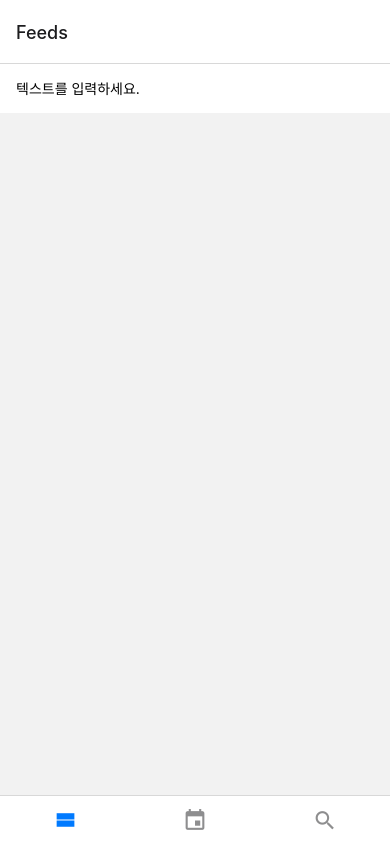
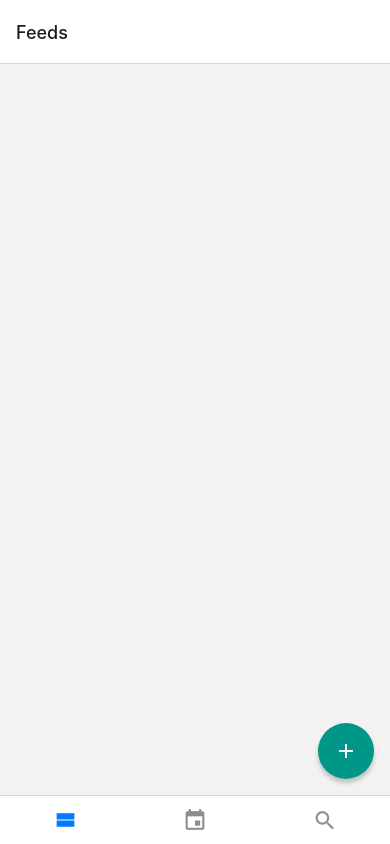
Before and after one commit to Beanxx/Training_React-Native, a React Native app: screen /Feeds in a window 390 px wide. Built offline with nearby package versions, Linux system fonts and the light colour scheme.

Commit message:
feat: preparing WriteScreen UI

```diff
--- /dev/null
+++ b/components/FloatingWriteButton.js
@@ -0,0 +1,61 @@
+import {useNavigation} from '@react-navigation/native';
+import React from 'react';
+import {Platform, Pressable, StyleSheet, View} from 'react-native';
+import Icon from 'react-native-vector-icons/MaterialIcons';
+
+function FloatingWriteButton() {
+  const navigation = useNavigation();
+  const onPress = () => {
+    navigation.navigate('Write');
+  };
+
+  return (
+    <View style={styles.wrapper}>
+      <Pressable
+        style={({pressed}) => [
+          styles.button,
+          Platform.OS === 'ios' && {
+            opacity: pressed ? 0.6 : 1,
+          },
+        ]}
+        android_ripple={{color: 'white'}}
+        onPress={onPress}>
+        <Icon name="add" size={24} style={styles.icon} />
+      </Pressable>
+    </View>
+  );
+}
+
+const styles = StyleSheet.create({
+  wrapper: {
+    position: 'absolute',
+    bottom: 16,
+    right: 16,
+    width: 56,
+    height: 56,
+    borderRadius: 28,
+    // iOS 전용 그림자 설정
+    shadowColor: '#4d4d4d',
+    shadowOffset: {width: 0, height: 4},
+    shadowOpacity: 0.3,
+    shadowRadius: 4,
+    // Android 전용 그림자 설정
+    elevation: 5,
+    // 안드로이드에서 물결 효과가 영역 밖으로 나가지 않도록 설정
+    // iOS에서는 overflow가 hidden일 경우 그림자가 보여지지 않음
+    overflow: Platform.select({android: 'hidden'}),
+  },
+  button: {
+    width: 56,
+    height: 56,
+    borderRadius: 28,
+    backgroundColor: '#009688',
+    justifyContent: 'center',
+    alignItems: 'center',
+  },
+  icon: {
+    color: 'white',
+  },
+});
+
+export default FloatingWriteButton;
--- /dev/null
+++ b/components/TransparentCircleButton.js
@@ -0,0 +1,44 @@
+import React from 'react';
+import {Platform, Pressable, StyleSheet, View} from 'react-native';
+import Icon from 'react-native-vector-icons/MaterialIcons';
+
+function TransparentCircleButton({name, color, hasMarginRight, onPress}) {
+  return (
+    <View
+      style={[styles.iconButtonWrapper, hasMarginRight && styles.rightMargin]}>
+      <Pressable
+        style={({pressed}) => [
+          styles.iconButton,
+          Platform.OS === 'ios' &&
+            pressed && {
+              backgroundColor: '#efefef',
+            },
+        ]}
+        onPress={onPress}
+        android_ripple={{color: '#ededed'}}>
+        <Icon name={name} size={24} color={color} />
+      </Pressable>
+    </View>
+  );
+}
+
+const styles = StyleSheet.create({
+  iconButtonWrapper: {
+    width: 32,
+    height: 32,
+    borderRadius: 16,
+    overflow: 'hidden',
+  },
+  iconButton: {
+    alignItems: 'center',
+    justifyContent: 'center',
+    width: 32,
+    height: 32,
+    borderRadius: 16,
+  },
+  rightMargin: {
+    marginRight: 8,
+  },
+});
+
+export default TransparentCircleButton;
--- /dev/null
+++ b/components/WriteEditor.js
@@ -0,0 +1,44 @@
+import React from 'react';
+import {View, StyleSheet, TextInput} from 'react-native';
+import WriteHeader from './WriteHeader';
+
+function WriteEditor({title, body, onChangeTitle, onChangeBody}) {
+  return (
+    <View style={styles.block}>
+      <TextInput
+        placeholder="제목을 입력하세요"
+        style={styles.titleInput}
+        returnKeyType="next"
+        onChangeText={onChangeTitle}
+        value={title}
+      />
+      <TextInput
+        placeholder="당신의 오늘을 기록해보세요"
+        style={styles.bodyInput}
+        multiline
+        textAlignVertical="top"
+        onChangeText={onChangeBody}
+        value={body}
+      />
+    </View>
+  );
+}
+
+const styles = StyleSheet.create({
+  block: {flex: 1, padding: 16},
+  titleInput: {
+    paddingVertical: 0,
+    fontSize: 18,
+    marginBottom: 16,
+    color: '#263238',
+    fontWeight: 'bold',
+  },
+  bodyInput: {
+    flex: 1,
+    fontSize: 16,
+    paddingVertical: 0,
+    color: '#263238',
+  },
+});
+
+export default WriteEditor;
--- /dev/null
+++ b/components/WriteHeader.js
@@ -0,0 +1,47 @@
+import {useNavigation} from '@react-navigation/native';
+import React from 'react';
+import {Pressable, StyleSheet, View} from 'react-native';
+import TransparentCircleButton from './TransparentCircleButton';
+
+function WriteHeader() {
+  const navigation = useNavigation();
+  const onGoBack = () => {
+    navigation.pop();
+  };
+
+  return (
+    <View style={styles.block}>
+      <View style={styles.iconButtonWrapper}>
+        <TransparentCircleButton
+          onPress={onGoBack}
+          name="arrow-back"
+          color="#424242"
+        />
+      </View>
+      <View style={styles.buttons}>
+        <TransparentCircleButton
+          name="delete-forever"
+          color="#ef5350"
+          hasMarginRight
+        />
+        <TransparentCircleButton name="check" color="#009688" />
+      </View>
+    </View>
+  );
+}
+
+const styles = StyleSheet.create({
+  block: {
+    height: 48,
+    paddingHorizontal: 8,
+    flexDirection: 'row',
+    alignItems: 'center',
+    justifyContent: 'space-between',
+  },
+  buttons: {
+    flexDirection: 'row',
+    alignItems: 'center',
+  },
+});
+
+export default WriteHeader;
--- a/screens/FeedsScreen.js
+++ b/screens/FeedsScreen.js
@@ -1,28 +1,17 @@
 import React, {useContext} from 'react';
 import {StyleSheet, View, TextInput} from 'react-native';
-import LogContext from '../contexts/LogContext';
+import FloatingWriteButton from '../components/FloatingWriteButton';
 
 function FeedsScreen() {
-  const {text, setText} = useContext(LogContext);
-
   return (
     <View style={styles.block}>
-      <TextInput
-        value={text}
-        onChangeText={setText}
-        placeholder="텍스트를 입력하세요."
-        style={styles.input}
-      />
+      <FloatingWriteButton />
     </View>
   );
 }
 
 const styles = StyleSheet.create({
-  block: {},
-  input: {
-    padding: 16,
-    backgroundColor: 'white',
-  },
+  block: {flex: 1},
 });
 
 export default FeedsScreen;
--- a/screens/RootStack.js
+++ b/screens/RootStack.js
@@ -13,7 +13,11 @@
         component={MainTab}
         options={{headerShown: false}}
       />
-      <Stack.Screen name="Write" component={WriteScreen} />
+      <Stack.Screen
+        name="Write"
+        component={WriteScreen}
+        options={{headerShown: false}}
+      />
     </Stack.Navigator>
   );
 }
--- a/screens/WriteScreen.js
+++ b/screens/WriteScreen.js
@@ -1,12 +1,23 @@
 import React from 'react';
 import {StyleSheet, View} from 'react-native';
+import {SafeAreaView} from 'react-native-safe-area-context';
+import WriteEditor from '../components/WriteEditor';
+import WriteHeader from '../components/WriteHeader';
 
 function WriteScreen() {
-  return <View style={styles.block} />;
+  return (
+    <SafeAreaView style={styles.block}>
+      <WriteHeader />
+      <WriteEditor />
+    </SafeAreaView>
+  );
 }
 
 const styles = StyleSheet.create({
-  block: {},
+  block: {
+    flex: 1,
+    backgroundColor: 'white',
+  },
 });
 
 export default WriteScreen;
```
